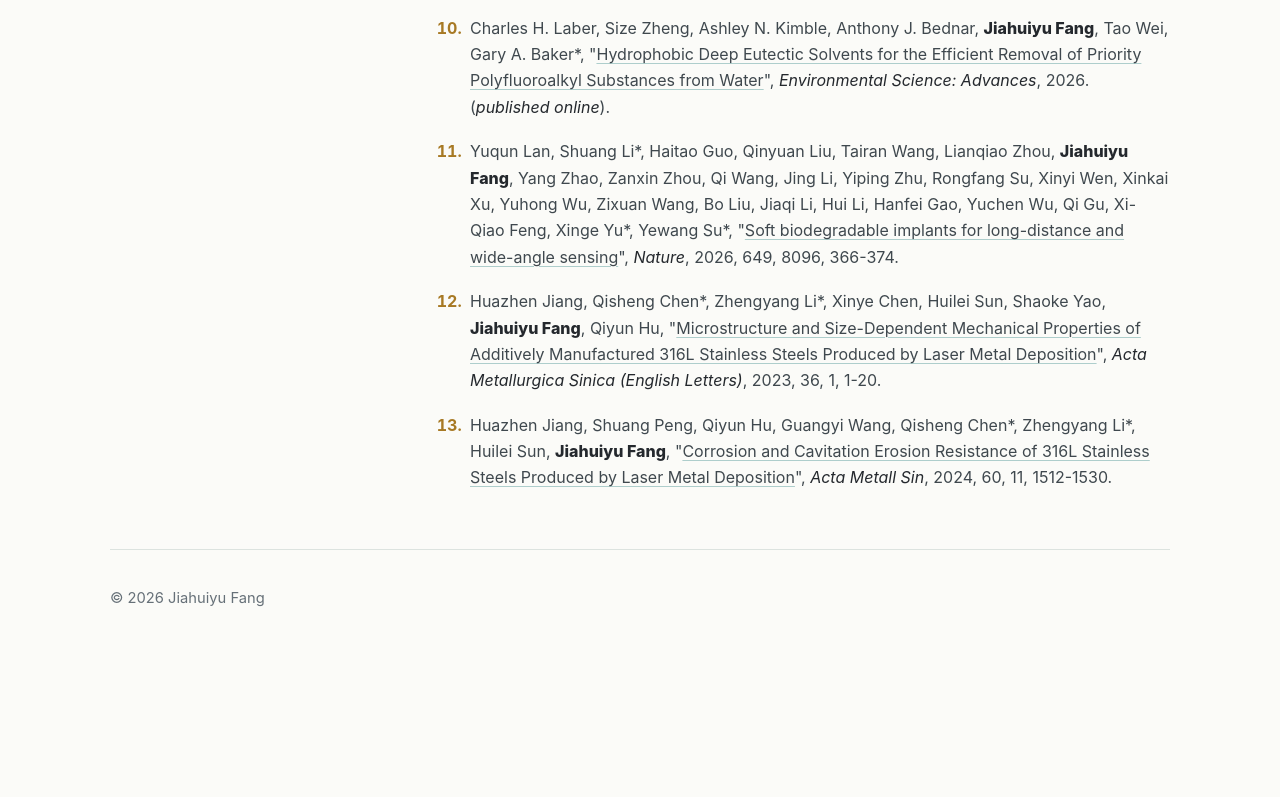
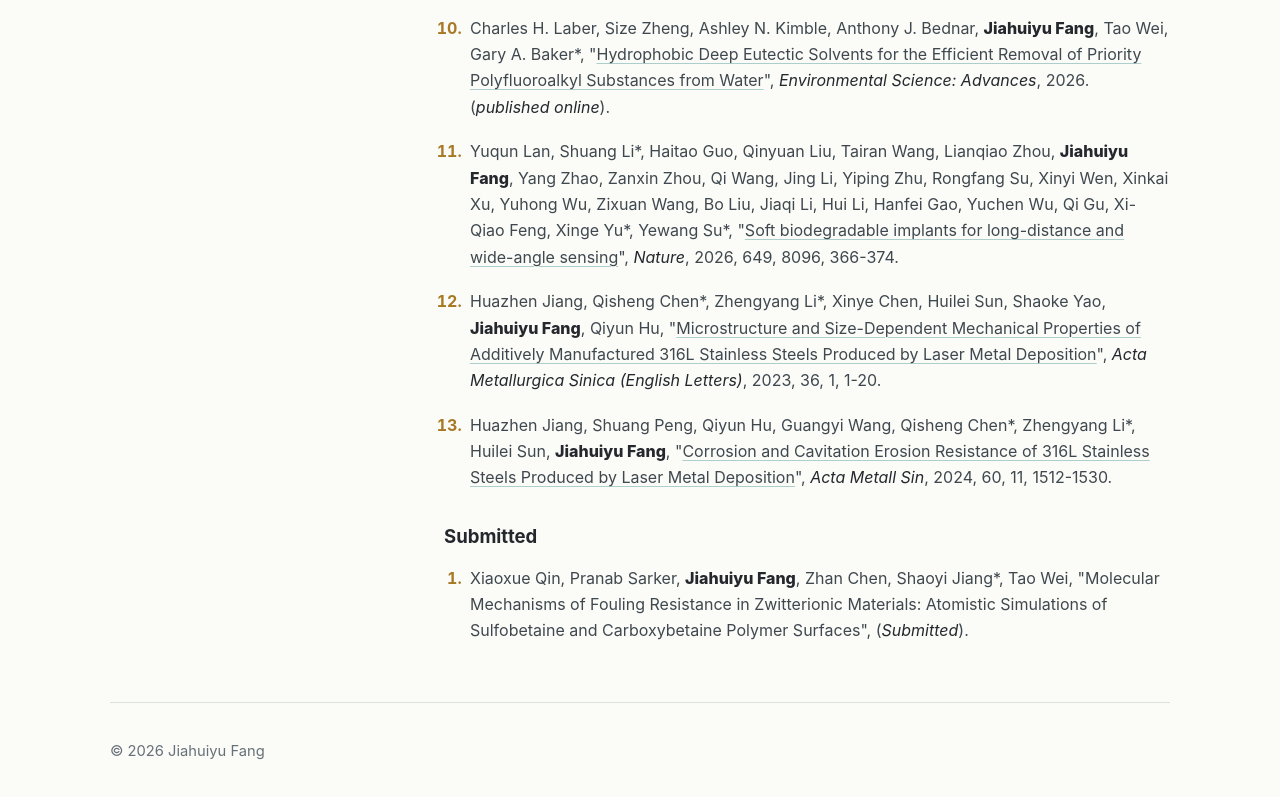
Before and after one commit to 1WaterMiu/mywebsite, a plain HTML site: page index.html in a window 1280 px wide. Shown: the part 2953-3750 px from the top of the page. Before the commit the page ends 3609 px from the top, so only its background shows below. Drawn offline with Linux system fonts and the light colour scheme.

Commit message:
Add submitted zwitterionic materials manuscript

```diff
--- a/index.html
+++ b/index.html
@@ -287,6 +287,20 @@
               </li>
             </ol>
           </section>
+          <section class="publication-group" aria-labelledby="submitted-title">
+            <h3 id="submitted-title">Submitted</h3>
+            <ol class="publication-list">
+              <li class="publication-item">
+                <p class="pub-citation">
+                  Xiaoxue Qin, Pranab Sarker, <strong>Jiahuiyu Fang</strong>,
+                  Zhan Chen, Shaoyi Jiang*, Tao Wei,
+                  "Molecular Mechanisms of Fouling Resistance in Zwitterionic Materials:
+                  Atomistic Simulations of Sulfobetaine and Carboxybetaine Polymer Surfaces",
+                  (<em>Submitted</em>).
+                </p>
+              </li>
+            </ol>
+          </section>
         </div>
       </section>
     </main>
```
